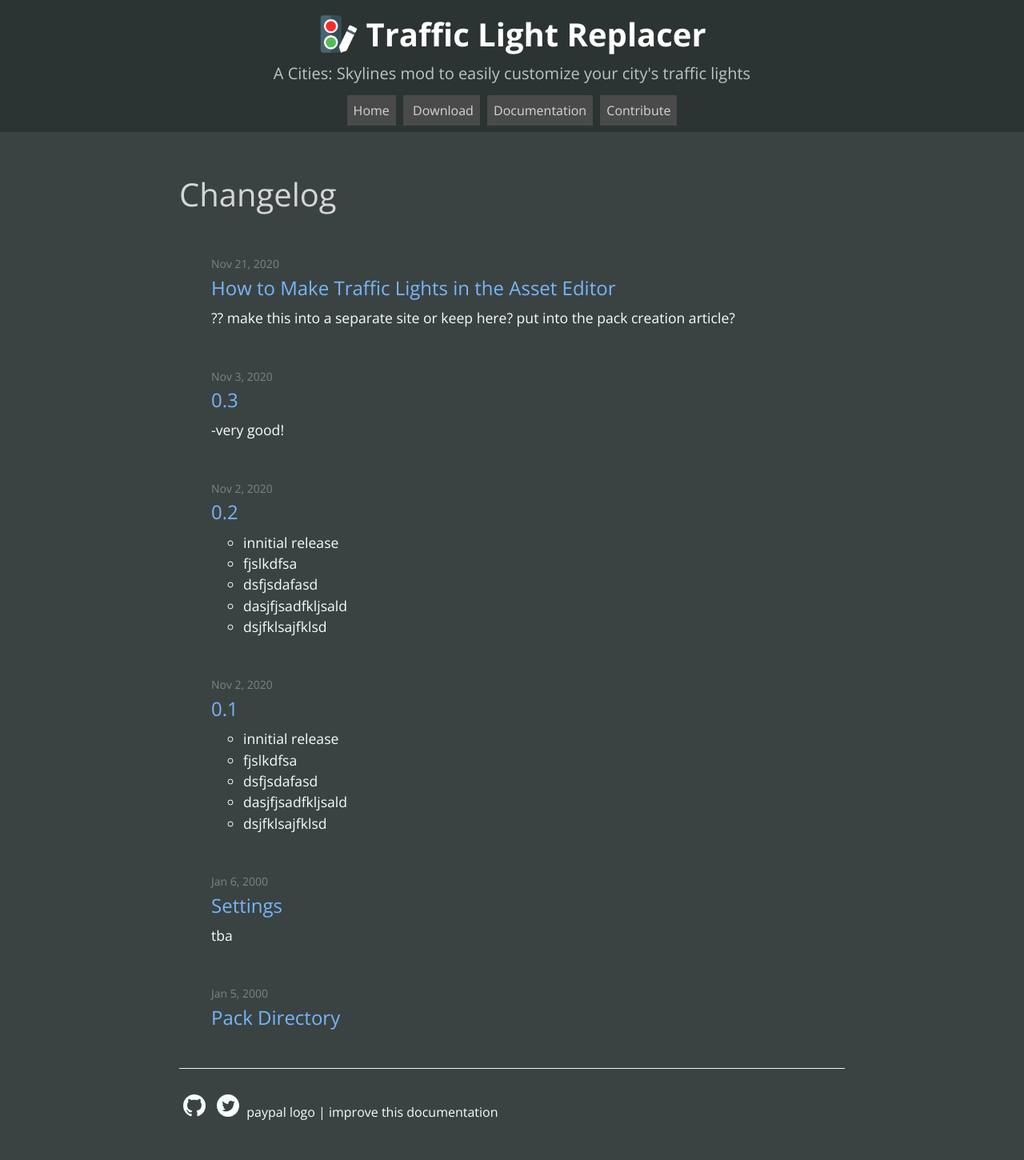
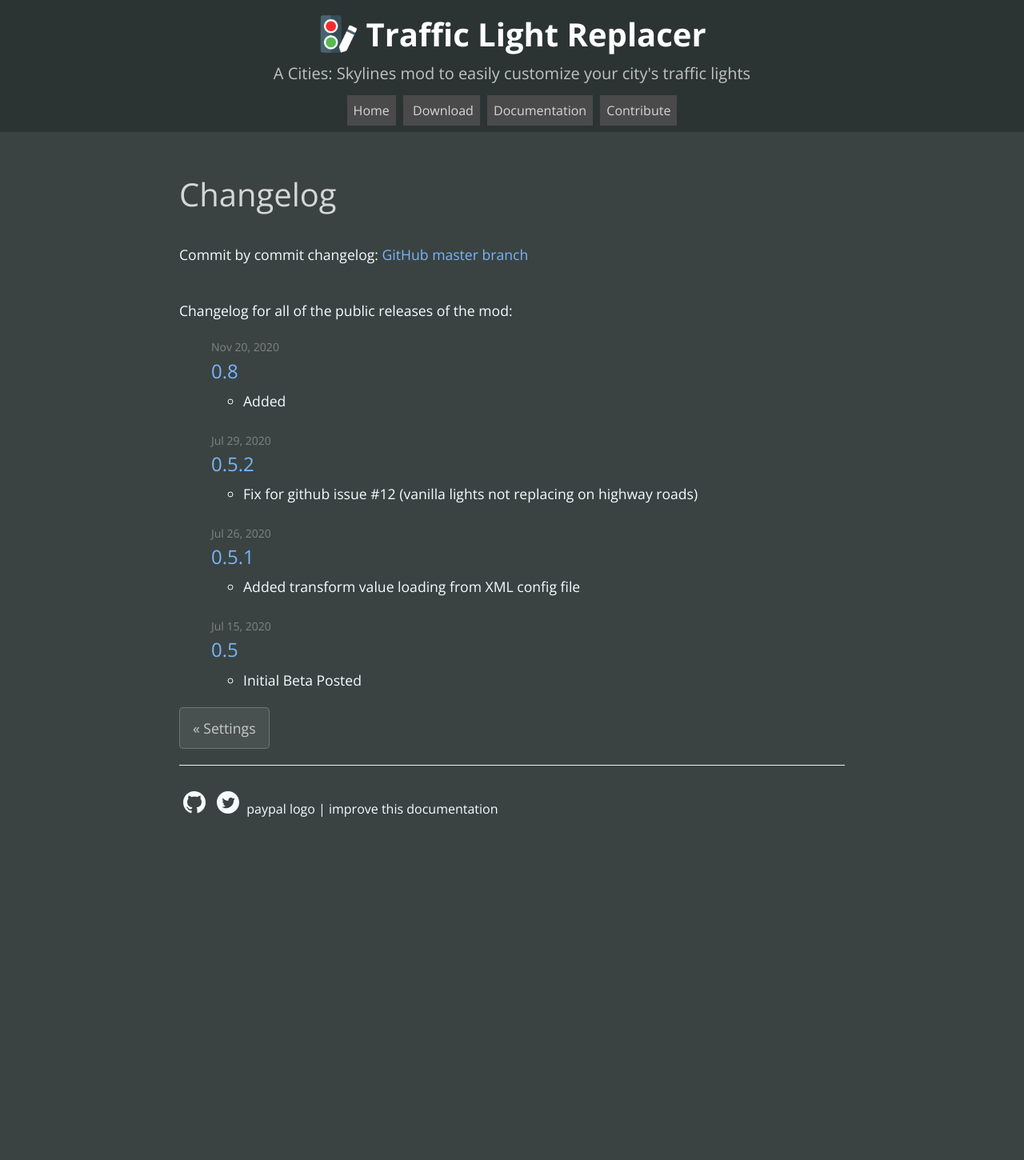
Before and after one commit to Cgameworld/TrafficLightReplacer-Site, a Jekyll site: the page built from _posts/documentation/2000-01-06-changelog.md, in a window 1280 px wide. Shown: the whole page at 80% size. Built offline with Jekyll 4.4.1, drawn with Linux system fonts in a browser that asks for light colours; nearby versions of some CDN libraries; a style sheet for code colours, icons or effects is not loaded; after the commit the page ends 1071 px from its top, so only the background shows below that.

Commit message:
organization update

```diff
--- a/_layouts/default.html
+++ b/_layouts/default.html
@@ -81,6 +81,7 @@
             <!-- Post tagline -->
             {% if page.layout == 'post' %}
             <h2 class="project-date">
+                {% if post.category == "changelog" %}
                 <time datetime="{{ page.date | date_to_xmlschema }}" itemprop="datePublished">
                     {% assign date_format = site.cayman-blog.date_format | default: "%b %-d, %Y" %}
                     {{ page.date | date: date_format }}
@@ -88,6 +89,7 @@
                 {% assign page_author = page.author | default: site.author | default: nil | escape %}
                 {% if page_author %}
                 • <span itemprop="author" itemscope itemtype="http://schema.org/Person"><span itemprop="name">{{ page_author }}</span></span>
+                {% endif %}
                 {% endif %}
             </h2>
             {% endif %}
--- a/_posts/changelog/2020-11-02-0.1.md
+++ /dev/null
@@ -1,11 +0,0 @@
----
-layout: post
-title:  "0.1"
-category: changelog
----
-
-- innitial release
-- fjslkdfsa
-- dsfjsdafasd
-- dasjfjsadfkljsald
-- dsjfklsajfklsd
--- a/_posts/changelog/2020-11-02-0.2.md
+++ /dev/null
@@ -1,11 +0,0 @@
----
-layout: post
-title:  "0.2"
-category: changelog
----
-
-- innitial release
-- fjslkdfsa
-- dsfjsdafasd
-- dasjfjsadfkljsald
-- dsjfklsajfklsd
--- a/_posts/changelog/2020-11-03-0.3.md
+++ b/_posts/changelog/2020-11-20-0.8.md
@@ -1,7 +1,6 @@
 ---
 layout: post
-title:  "0.3"
+title:  "0.8"
 category: changelog
 ---
-
--very good!
+- Added
--- /dev/null
+++ b/_posts/changelog/2020-7-15-0.5.md
@@ -0,0 +1,7 @@
+---
+layout: post
+title:  "0.5"
+category: changelog
+---
+
+- Initial Beta Posted
--- /dev/null
+++ b/_posts/changelog/2020-7-26-0.5.1.md
@@ -0,0 +1,7 @@
+---
+layout: post
+title:  "0.5.1"
+category: changelog
+---
+
+- Added transform value loading from XML config file
--- /dev/null
+++ b/_posts/changelog/2020-7-29-0.5.2.md
@@ -0,0 +1,7 @@
+---
+layout: post
+title:  "0.5.2"
+category: changelog
+---
+
+- Fix for github issue #12 (vanilla lights not replacing on highway roads)
--- a/_posts/documentation/2000-01-05-pack-directory.md
+++ /dev/null
@@ -1,50 +0,0 @@
----
-layout: post
-title: Pack Directory
-category: documentation
----
-
-<script>
-var sheetUrl = 'https://spreadsheets.google.com/feeds/cells/1aBT0b0r-pOzU6AC3yI1C5exTcN2vtpTqJTNxTWYpYuc/1/public/full?alt=json';
-
-  getData();
-  async function getData(){
-  const response = await fetch (sheetUrl);
-  const data = await response.json();
-  var table = data.feed.entry;
-  console.log(table);
-  var title = []; // the leftmost column of the Google Sheets
-  var isSize = []; // second-left column
-  var weblink = []; // second-left column
-  var applink = []; // third-left column
-  for (var i = 0; i < table.length; i += 5){
-          // entry[i].content.$t retrieves the content of each cell
-          title.push(table[i].content.$t);
-          isSize.push(table[i+1].content.$t);
-          weblink.push(table[i+3].content.$t);
-          applink.push(table[i+4].content.$t);
-        }
-
-        console.log(title)
-        console.log(weblink)
-        console.log(isSize);
-
-        //document.getElementById("data-display").innerHTML = "<p> Hello" + title[2] + "</p>";
-
-        for (var i = 0; i<table.length/5; i++){
-document.getElementById("data-display").innerHTML += `<div class="pure-u-1-2"><p>` + title[i] + `</p></div>`;
-document.getElementById("data-display").innerHTML += `<div class="pure-u-1-6"><p>` + isSize[i] + `</p></div>`;
-document.getElementById("data-display").innerHTML += `<div class="pure-u-1-6"><p><a href="` + weblink[i] + `">View Listing</a></p></div>`;
-document.getElementById("data-display").innerHTML += `<div class="pure-u-1-6"><p><a href="` + applink[i] + `">Open in Steam</a></p></div>`;
-        }
-
-  }
-
-</script>
-
-   <div id="data-display">
-  <div class="pure-u-1-2"><p>Pack Name</p></div>
-  <div class="pure-u-1-6"><p>Multisize?</p></div>
-</div>
-
-<p> Recently made a compatitble pack? Fill out this google form to add</p>
--- a/changelog.md
+++ b/_posts/documentation/2000-01-06-changelog.md
@@ -1,17 +1,17 @@
 ---
-layout: page
+layout: post
 title: Changelog
-permalink: /changelog
-ref: changelog
 category: documentation
-order: 6
 ---
 
+Commit by commit changelog: [GitHub master branch](https://github.com/Cgameworld/TrafficLightReplacer/commits/master)
+<br><br>
 
-  <div>&nbsp;</div>
+Changelog for all of the public releases of the mod:
 
   <ul class="post-list">
     {% for post in site.posts %}
+    {% if post.category == "changelog" %}
       <li>
 
         {% assign date_format = site.cayman-blog.date_format | default: "%b %-d, %Y" %}
@@ -24,5 +24,6 @@
         {{ post.excerpt | markdownify | truncatewords: 30 }}
 
       </li>
+      {% endif %}
     {% endfor %}
   </ul>
--- a/_sass/blog/_layout.scss
+++ b/_sass/blog/_layout.scss
@@ -148,7 +148,7 @@
   list-style: none;
 
   > li {
-    margin-bottom: $spacing-unit * 1.5;
+    margin-bottom: $spacing-unit * 0.7;
   }
 
   > li > h2 {
```
Also changed, not shown: _layouts/post.html (+0 -11 lines), _posts/documentation/2000-01-05-settings.md (renamed from _posts/documentation/2000-01-06-settings.md).
